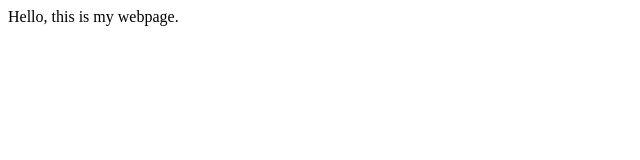
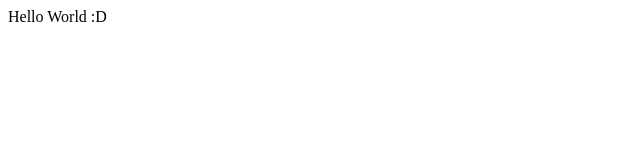
Before and after one commit to DarkStar-31/HelloWorld, a plain HTML site: page index.html in a window 1280 px wide. Shown: the full height of the page, 0-640 px from the left. Drawn offline with Linux system fonts and the light colour scheme.

Commit message:
Hello World :D

```diff
--- a/index.html
+++ b/index.html
@@ -7,6 +7,6 @@
         </title>
     </head>
     <body>
-        Hello, this is my webpage.
+        Hello World :D
     </body>
 </html>
```
